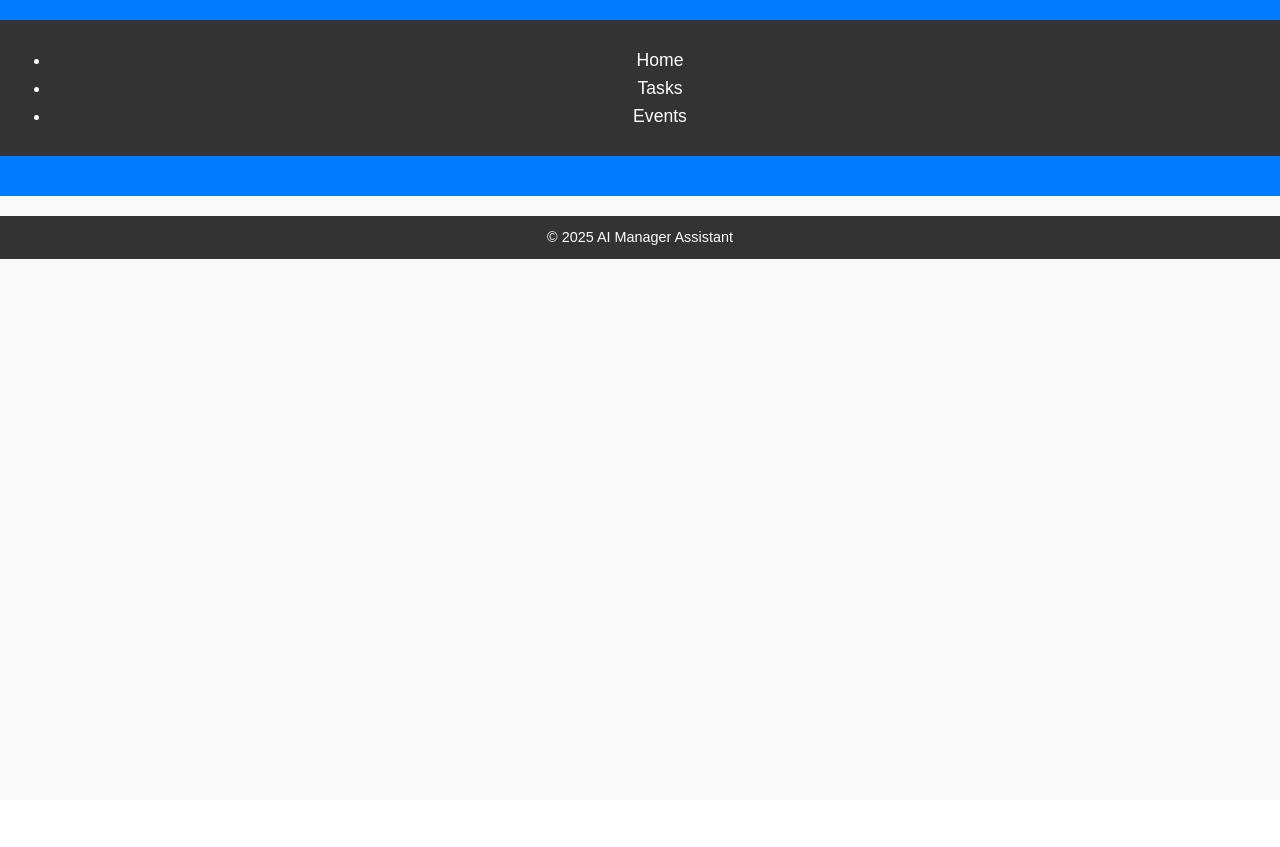
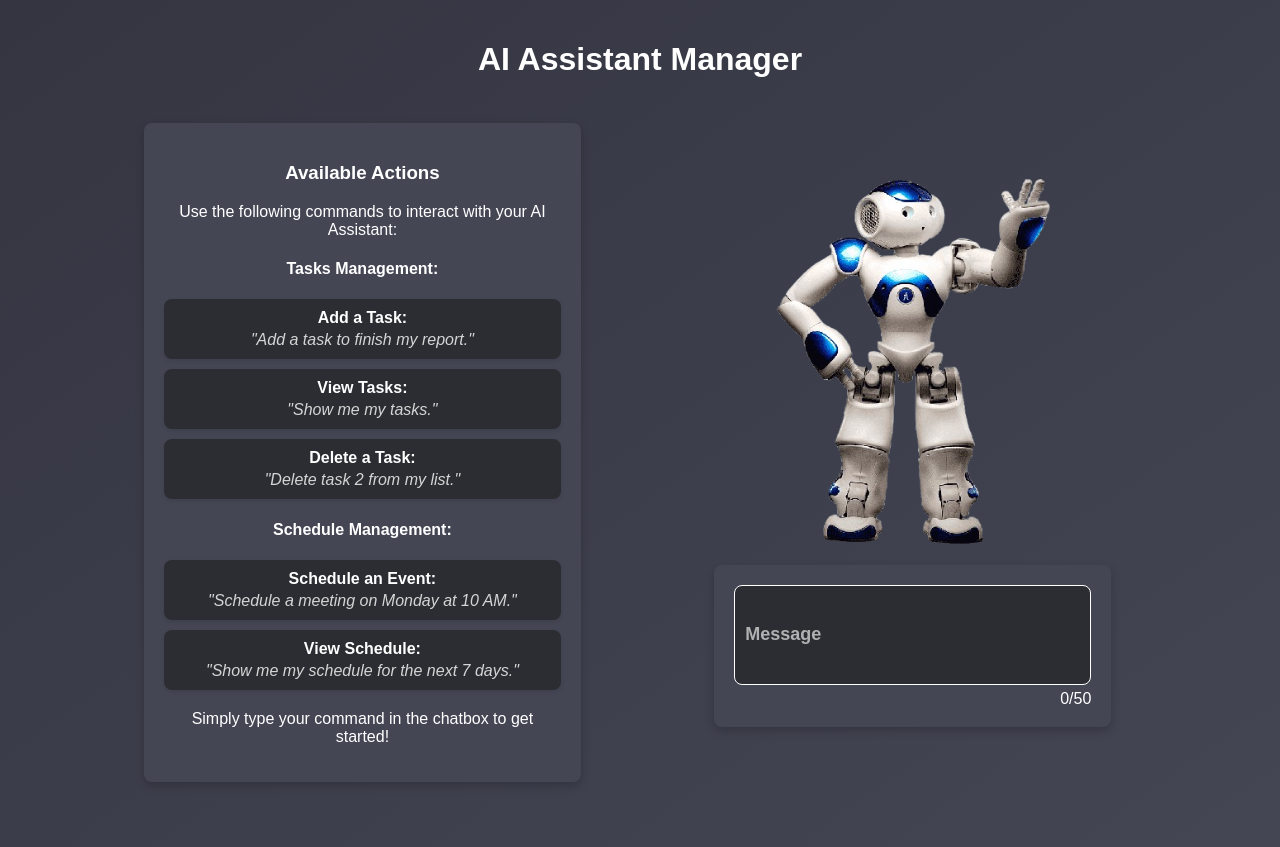
Before and after one commit to ThanosDmnt/ai-assistant-manager, a Flask app: page / in a window 1280 px wide. Before the commit the page ends 259 px from the top, so only its background shows below. Run offline with Flask 3, Linux system fonts and the light colour scheme.

Commit message:
Frontend in progress...

```diff
--- a/static/css/styles.css
+++ b/static/css/styles.css
@@ -1,135 +1,114 @@
-/* General Styles */
 body {
+    margin: 0;
     font-family: Arial, sans-serif;
-    margin: 0;
-    padding: 0;
-    background-color: #f9f9f9;
-    color: #333;
-    line-height: 1.6;
+    background: linear-gradient(145deg, #343541, #444654);
+    color: #ffffff;
 }
 
-.container {
-    width: 80%;
-    margin: 0 auto;
+h1, h4 {
+    color: #ffffff;
+}
+
+.bg {
+    text-align: center;
     padding: 20px;
 }
 
-/* Header Styles */
-header {
-    background: #007bff;
-    color: #fff;
-    padding: 20px 0;
-    text-align: center;
+#bot_img{
+    margin: 30px;
+}
+
+.main-container {
+    display: flex;
+    justify-content: space-between;
+    align-items: center;
+    margin: 45px auto;
+    max-width: 80%;
+}
+
+/* Left actions section */
+.actions {
+    width: 40%;
+    background-color: #444654;
+    padding: 20px;
+    border-radius: 8px;
+    box-shadow: 0 4px 10px rgba(0, 0, 0, 0.2);
+}
+
+.action-category {
     margin-bottom: 20px;
 }
 
-header h1 {
+.action-list {
+    list-style: none;
+    padding: 0;
     margin: 0;
-    font-size: 2.5rem;
 }
 
-/* Form Styles */
-form {
-    margin-bottom: 20px;
-    background: #fff;
-    padding: 15px;
-    border: 1px solid #ddd;
-    border-radius: 5px;
+.action-list li {
+    margin-bottom: 10px;
+    padding: 10px;
+    background-color: #2b2d33;
+    border-radius: 8px;
+    display: flex;
+    flex-direction: column;
+    box-shadow: 0 2px 4px rgba(0, 0, 0, 0.1);
 }
 
-form label {
-    display: block;
-    margin-bottom: 5px;
+.action-title {
     font-weight: bold;
+    margin-bottom: 4px;
 }
 
-form input[type="text"] {
+.action-example {
+    color: #d5d5d5;
+    font-style: italic;
+}
+
+/* Right chatbot image section */
+.chatbot-image {
+    width: 45%;
+    text-align: center;
+}
+
+.chatbot-image img {
+    max-width: 100%;
+    height: auto;
+}
+
+.boxed {
+    background-color: #444654;
+    border-radius: 8px;
+    padding: 20px;
+    width: 80%;
+    height: 122px;
+    margin: 0 auto;
+    box-shadow: 0 4px 10px rgba(0, 0, 0, 0.2);
+}
+
+#userInput {
+    height: 100px;
     width: 100%;
     padding: 10px;
-    margin-bottom: 10px;
-    border: 1px solid #ccc;
-    border-radius: 5px;
-    font-size: 1rem;
+    border: 1px solid #ffffff;
+    border-radius: 8px;
+    background-color: #2b2d33;
+    color: #ffffff;
+    resize: none;
+    box-sizing: border-box;
+    font-size: 18px;
 }
 
-form button {
-    display: inline-block;
-    background: #007bff;
-    color: #fff;
-    border: none;
-    padding: 10px 15px;
-    border-radius: 5px;
-    cursor: pointer;
-    font-size: 1rem;
+#userInput::placeholder {
+    color: #b1b1b1;
+    font-size: 18px;
+    font-weight: bold;
+    margin-bottom: 5px;
 }
 
-form button:hover {
-    background: #0056b3;
+#charCount {
+    font-size: 16px;
+    color: #ffffff;
+    text-align: right;
+    margin-top: 5px;
 }
-
-/* Response Styles */
-.response {
-    display: none;
-    margin-top: 10px;
-    padding: 10px;
-    border-radius: 5px;
-    font-size: 1rem;
-}
-
-.response.success {
-    background: #d4edda;
-    color: #155724;
-    border: 1px solid #c3e6cb;
-}
-
-.response.error {
-    background: #f8d7da;
-    color: #721c24;
-    border: 1px solid #f5c6cb;
-}
-
-/* Navigation Styles */
-nav {
-    background: #333;
-    color: #fff;
-    padding: 10px;
-    text-align: center;
-    margin-bottom: 20px;
-}
-
-nav a {
-    color: #fff;
-    text-decoration: none;
-    margin: 0 10px;
-    font-size: 1.1rem;
-}
-
-nav a:hover {
-    text-decoration: underline;
-}
-
-/* Page Specific Styles */
-#tasks, #events {
-    background: #fff;
-    padding: 15px;
-    border: 1px solid #ddd;
-    border-radius: 5px;
-}
-
-h2 {
-    color: #007bff;
-}
-
-/* Footer Styles */
-footer {
-    text-align: center;
-    padding: 10px 0;
-    background: #333;
-    color: #fff;
-    margin-top: 20px;
-}
-
-footer p {
-    margin: 0;
-    font-size: 0.9rem;
-}
--- a/static/js/scripts.js
+++ b/static/js/scripts.js
@@ -59,4 +59,14 @@ document.addEventListener("DOMContentLoaded", () => {
             }
         });
     }
+
+
+    // Handle text input
+    const textInput = document.getElementById("userInput");
+    const charCount = document.getElementById("charCount");
+
+    textInput.addEventListener("input", () => {
+        const currentLength = textInput.value.length;
+        charCount.textContent = `${currentLength}/50`;
+    });
 });
--- a/templates/base.html
+++ b/templates/base.html
@@ -1,4 +1,3 @@
-<!-- base.html -->
 <!DOCTYPE html>
 <html lang="en">
 <head>
@@ -9,20 +8,58 @@
     <script src="{{ url_for('static', filename='js/scripts.js') }}"></script>
 </head>
 <body>
-    <header>
-        <nav>
-            <ul>
-                <li><a href="/">Home</a></li>
-                <li><a href="/tasks">Tasks</a></li>
-                <li><a href="/events">Events</a></li>
-            </ul>
-        </nav>
-    </header>
-    <main>
-        {% block content %}{% endblock %}
-    </main>
-    <footer>
-        <p>&copy; 2025 AI Manager Assistant</p>
-    </footer>
+    <div class="bg">
+        <h1><b>AI Assistant Manager</b></h1>
+        <div class="main-container">
+            <!-- Left Actions Section -->
+            <div class="actions">
+                <h3>Available Actions</h3>
+                <p>Use the following commands to interact with your AI Assistant:</p>
+                <div class="action-category">
+                    <h4>Tasks Management:</h4>
+                    <ul class="action-list">
+                        <li>
+                            <span class="action-title">Add a Task:</span>
+                            <span class="action-example">"Add a task to finish my report."</span>
+                        </li>
+                        <li>
+                            <span class="action-title">View Tasks:</span>
+                            <span class="action-example">"Show me my tasks."</span>
+                        </li>
+                        <li>
+                            <span class="action-title">Delete a Task:</span>
+                            <span class="action-example">"Delete task 2 from my list."</span>
+                        </li>
+                    </ul>
+                </div>
+                <div class="action-category">
+                    <h4>Schedule Management:</h4>
+                    <ul class="action-list">
+                        <li>
+                            <span class="action-title">Schedule an Event:</span>
+                            <span class="action-example">"Schedule a meeting on Monday at 10 AM."</span>
+                        </li>
+                        <li>
+                            <span class="action-title">View Schedule:</span>
+                            <span class="action-example">"Show me my schedule for the next 7 days."</span>
+                        </li>
+                    </ul>
+                </div>
+                <p>Simply type your command in the chatbox to get started!</p>
+            </div>
+
+            <!-- Right Chatbot Image Section -->
+            <div class="chatbot-image">
+                <img src="{{ url_for('static', filename='images/chatbot1.png') }}" alt="Chatbot" />
+                <div class="boxed">
+                    <div class="promptArea">
+                        <input id="userInput" type="text" name="msg" placeholder="Message" maxlength="50"/>
+                        <p id="charCount">0/50</p>
+                    </div>
+                </div>
+            </div>
+        </div>
+
+    </div>
 </body>
 </html>
```
Also changed, not shown: static/images/background.jpg (added), static/images/chatbot1.png (added).
